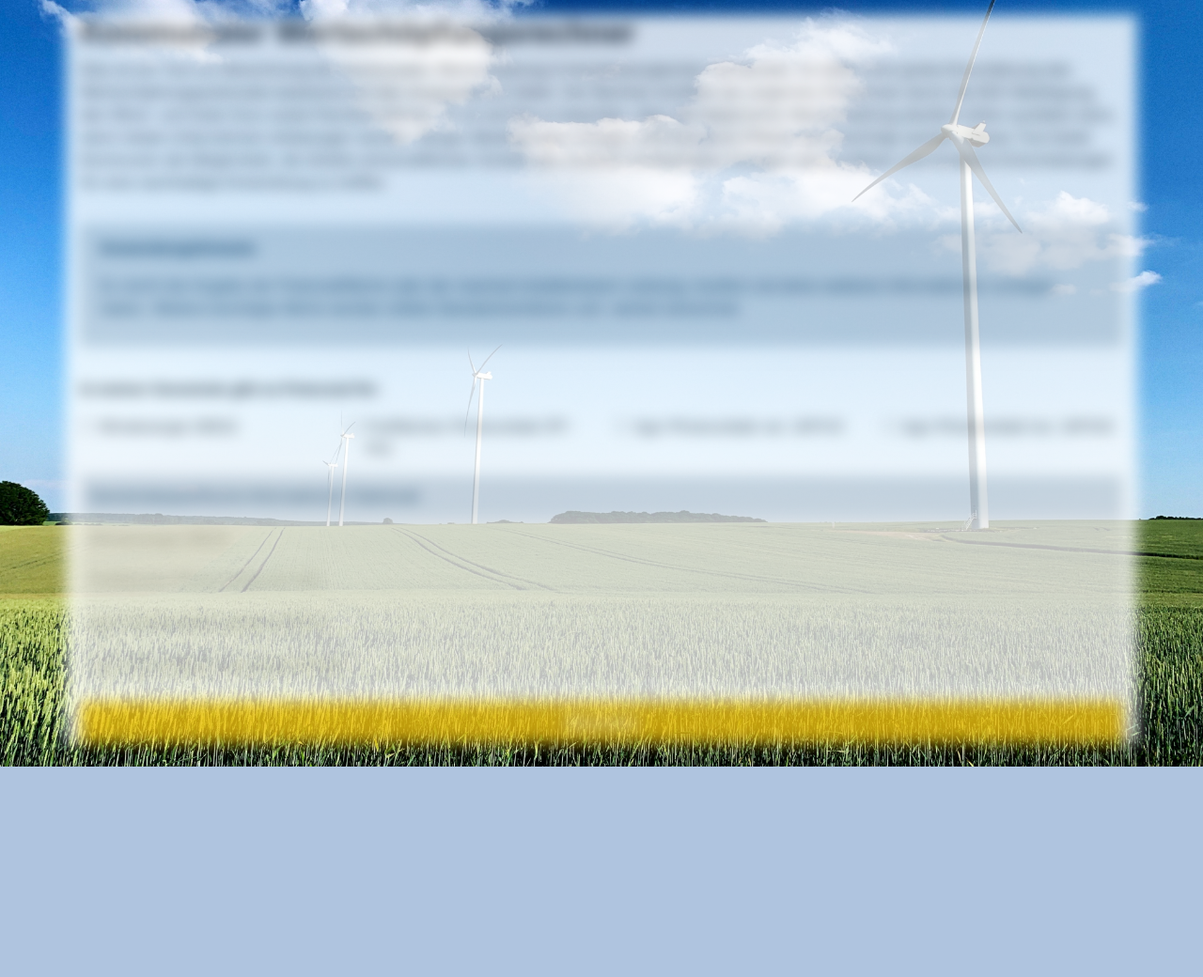
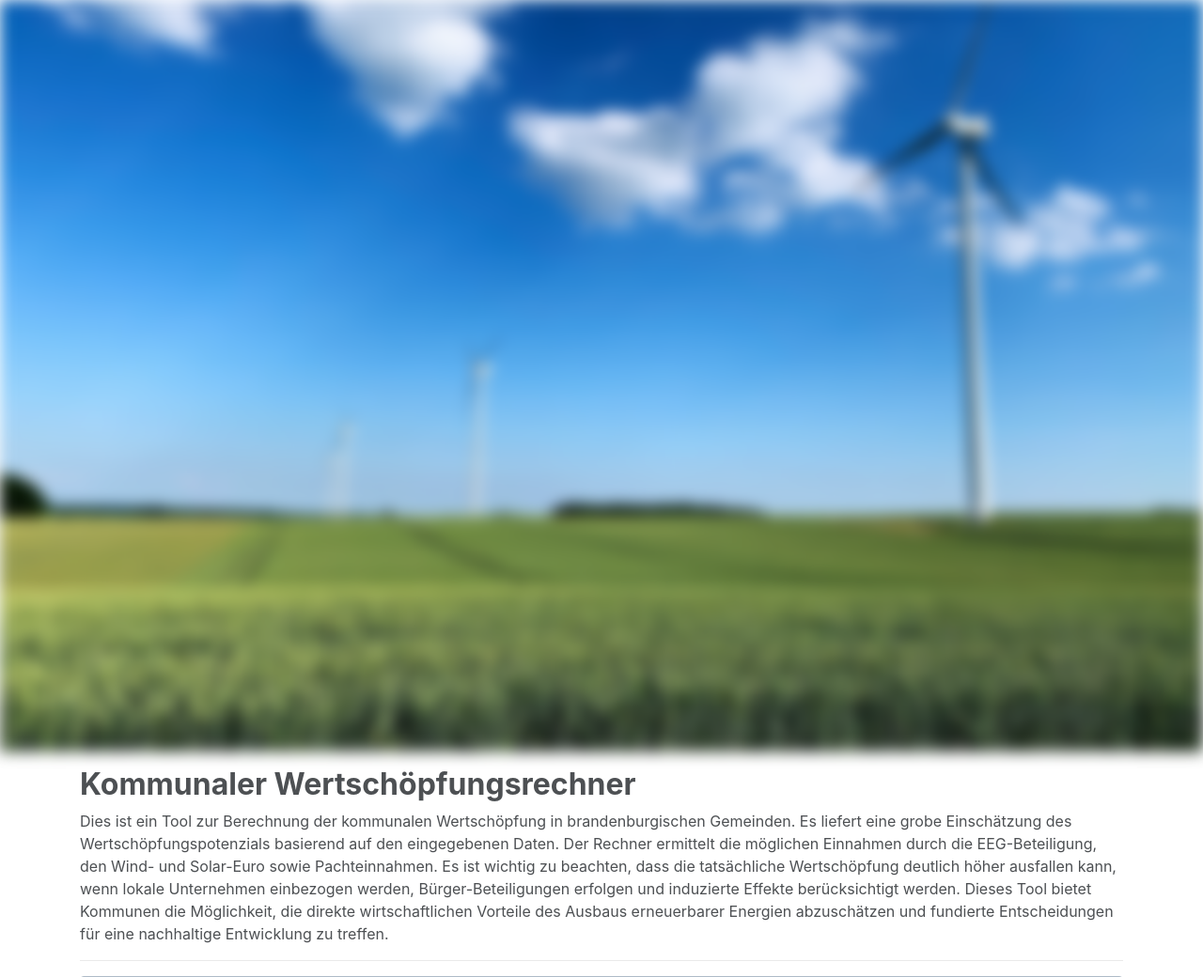
Before and after one commit to JetteThiele/komm-wert-django, a Django app: page / in a window 1280 px wide. Shown: the top 1040 px of the page at 94% size. Before the commit the page ends 816 px from the top, so only its background shows below. Run offline with Django 5.2, Linux system fonts and the light colour scheme; some libraries are stand-ins or nearby versions.

Commit message:
bg index

```diff
--- a/komm_wert_django/kommWertTool/templates/index.html
+++ b/komm_wert_django/kommWertTool/templates/index.html
@@ -11,7 +11,8 @@
     <!-- CSS Datei einbinden -->
 <link href="{% static 'style.css' %}" rel="stylesheet">
 </head>
-<body class="blurred-bg">
+<body>
+<div class="blurred-bg"></div>
 <div class="container mt-3">
     <h1>Kommunaler Wertschöpfungsrechner</h1>
     <p>Dies ist ein Tool zur Berechnung der kommunalen Wertschöpfung in brandenburgischen Gemeinden. Es liefert eine
--- a/komm_wert_django/kommWertTool/templates/result.html
+++ b/komm_wert_django/kommWertTool/templates/result.html
@@ -11,6 +11,7 @@
 <link href="{% static 'style.css' %}" rel="stylesheet">
 </head>
 <body>
+<div class="blurred-bg"></div>
 <div class="container mt-3">
     <h1>Ergebnisse Ihrer Wertschöpfungsrechnung</h1>
     <hr>
```
